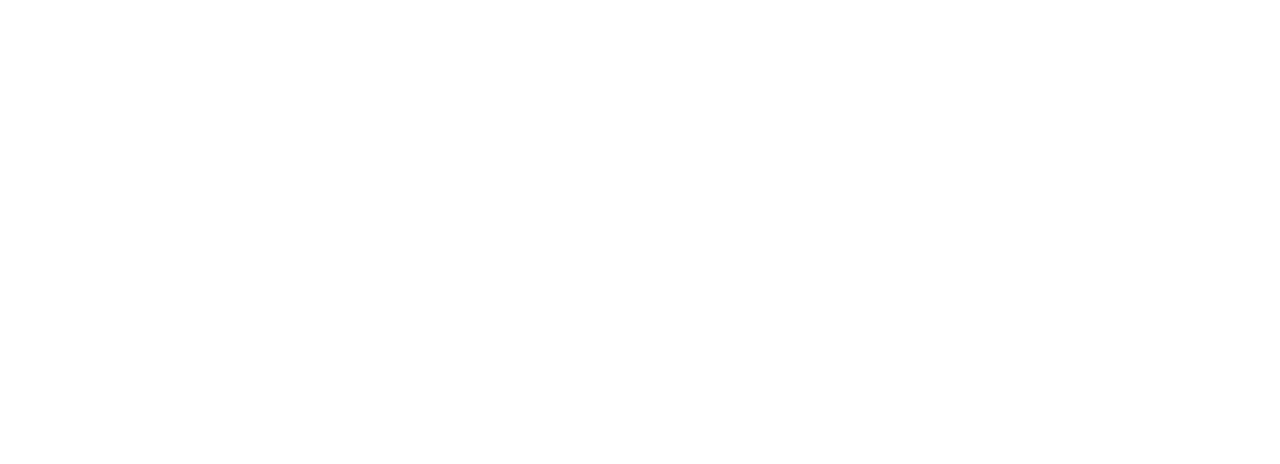
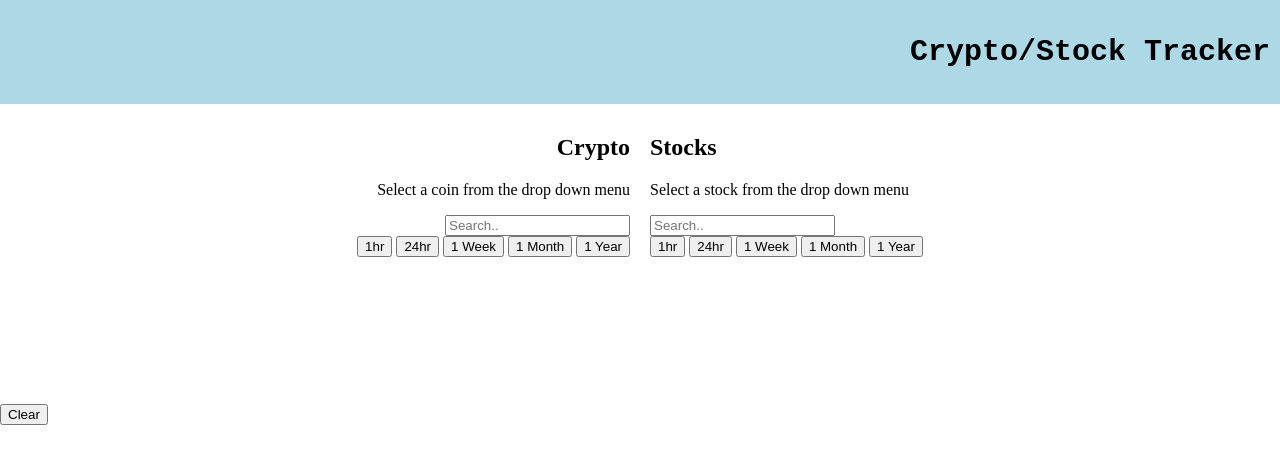
Before and after one commit to nikhil-kharbanda/UofT-Crypto_Proj1, a plain HTML site: page index.html in a window 1280 px wide. Drawn offline with Linux system fonts and the light colour scheme.

Commit message:
setup html page

```diff
--- a/Assets/css/style.css
+++ b/Assets/css/style.css
@@ -1 +1,39 @@
 /*Style page*/
+* {
+    box-sizing: border-box;
+  }
+
+body {
+  margin: 0px;
+  padding: 0px;
+}
+
+#navbar {
+  background-color: lightblue;
+  padding: 10px;
+}
+
+#navbar h2 {
+   font-size: 30px;
+   font-family: monospace;
+   text-align: right;
+}
+
+  /* Create two equal columns that floats next to each other */
+  .column {
+    float: left;
+    width: 50%;
+    padding: 10px;
+    height: 300px; /* Should be removed. Only for demonstration */
+  }
+
+  /* Clear floats after the columns */
+  .row:after {
+    content: "";
+    display: table;
+    clear: both;
+  }
+
+  #column1 {
+    text-align: right;
+  }
--- a/index.html
+++ b/index.html
@@ -1,12 +1,52 @@
 <!DOCTYPE html>
 <html lang="en">
-
 <head>
     <meta charset="UTF-8">
+    <meta http-equiv="X-UA-Compatible" content="IE=edge">
     <meta name="viewport" content="width=device-width, initial-scale=1.0">
+    <title>Document</title>
+    <link rel="stylesheet" href="./Assets/css/style.css">
+</head>
+<body>
+    <nav id="navbar">
+        <h2>Crypto/Stock Tracker</h2>
+        <ul id="nav-mobile" class="left hide-on-med-and-down">
+    </nav>
+      <body>
 
-    <!-- Style CSS -->
-    <link rel="stylesheet" href="./Assets/css/style.css">
 
-    <title>Project 1</title>
-</head>
+      <aside class="row">
+        <card id="column1" class="column">
+          <h2>Crypto</h2>
+          <p>Select a coin from the drop down menu</p>
+          <input type="text" placeholder="Search..">
+          <div id="cryptoPrice"></div>
+          <div id="cryptoGraph"></div>
+          <button class="cryptoBtn">1hr</button>
+          <button class="cryptoBtn">24hr</button>
+          <button class="cryptoBtn">1 Week</button>
+          <button class="cryptoBtn">1 Month</button>
+          <button class="cryptoBtn">1 Year</button>
+        </card>
+
+        <card id="column2"class="column">
+          <h2>Stocks</h2>
+          <p>Select a stock from the drop down menu</p>
+          <input type="text" placeholder="Search..">
+          <div id="stockPrice"></div>
+          <div id="stockGraph"></div>
+          <button class="stockBtn">1hr</button>
+          <button class="stockBtn">24hr</button>
+          <button class="stockBtn">1 Week</button>
+          <button class="stockBtn">1 Month</button>
+          <button class="stockBtn">1 Year</button>
+        </card>
+      </aside>
+
+      <div>
+        <button id="clearBtn">Clear</button>
+      </div>
+
+      <script src="Assets/js/script.js"></script>
+</body>
+</html>
```
